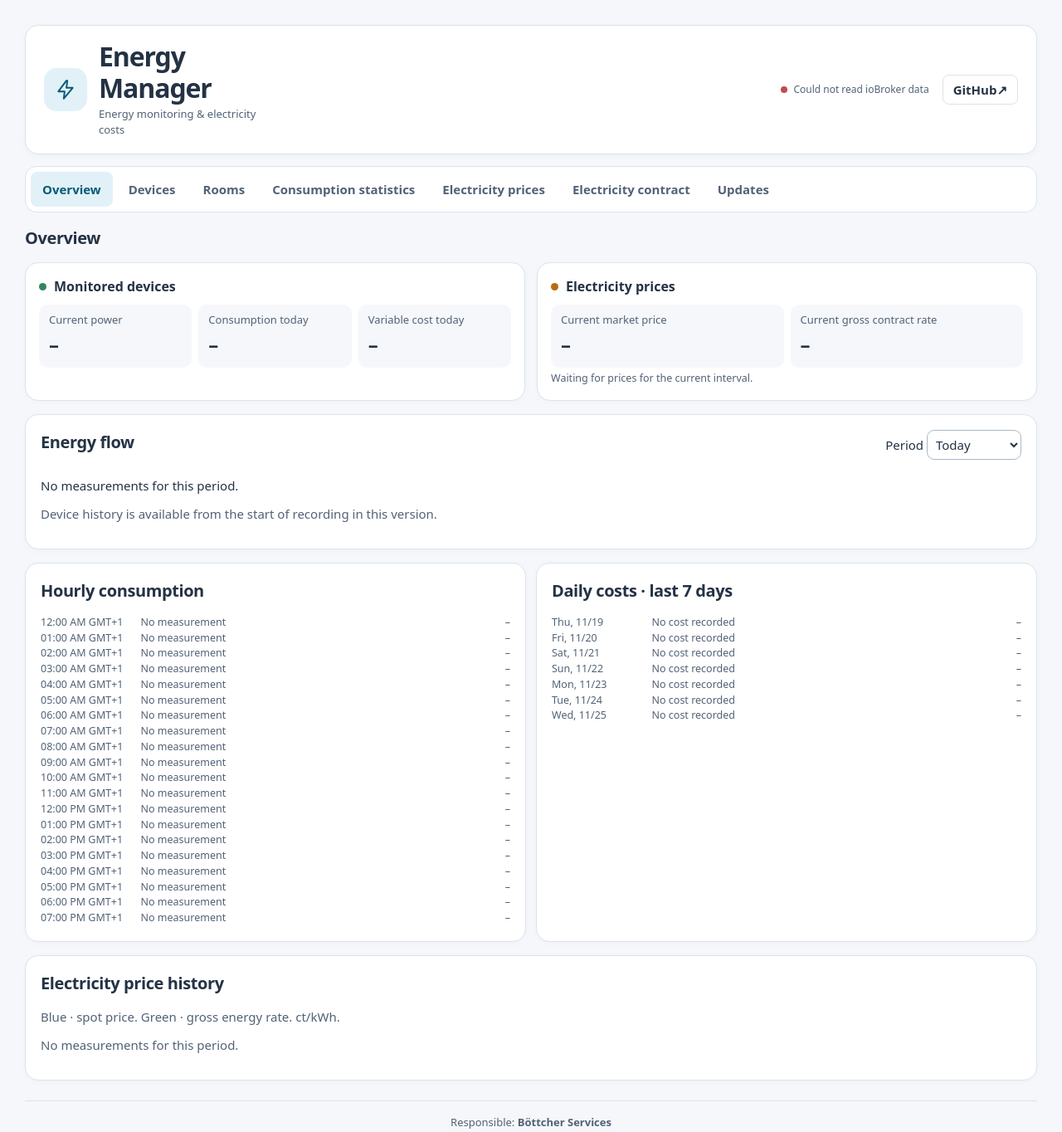
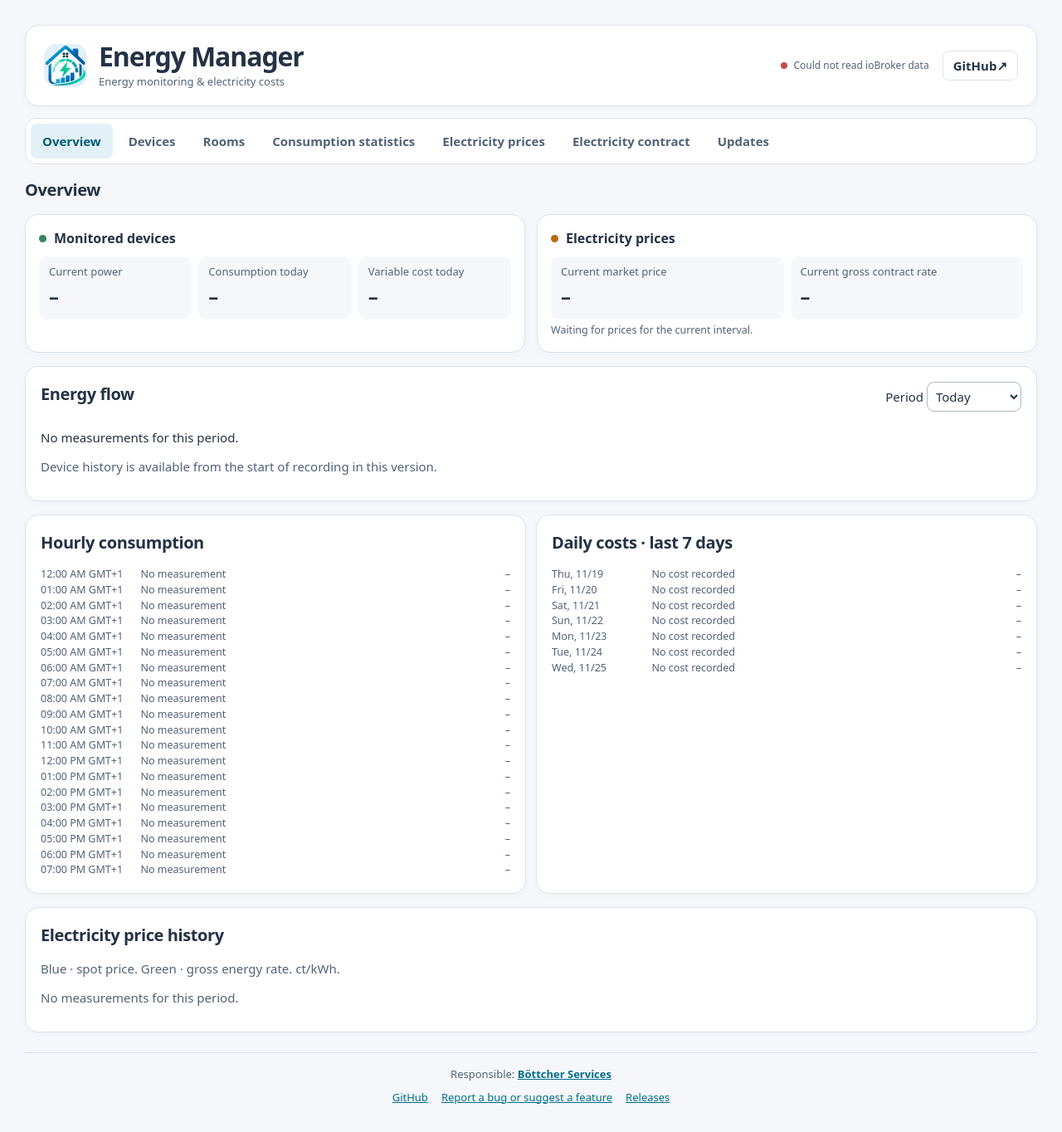
Before and after one commit to hotwin/ioBroker.energy-manager, a website: page admin/tab.html in a window 1280 px wide. Shown: the top 1364 px of the page at 83% size. Drawn offline with nearby package versions, Linux system fonts and the light colour scheme; no server answers.

Commit message:
Add energy house header logo and link Böttcher Services website

```diff
--- a/admin/tab.html
+++ b/admin/tab.html
@@ -195,6 +195,7 @@
             .brand-icon { flex-basis: 44px; height: 44px; }
             .app-header .header-actions { width: 100%; justify-content: space-between; }
         }
+        .brand-icon img { width: 92%; height: 92%; object-fit: contain; }
     </style>
     <script defer src="dashboard.js?v=0.3.0-beta.14"></script>
 </head>
@@ -202,7 +203,7 @@
 <main>
     <header class="app-header">
         <div class="brand">
-            <span class="brand-icon" aria-hidden="true"><svg viewBox="0 0 24 24" width="26" height="26" fill="none" stroke="currentColor" stroke-width="1.8" stroke-linecap="round" stroke-linejoin="round"><path d="M13 2 4 14h7l-1 8 10-12h-7l1-8Z"/></svg></span>
+            <span class="brand-icon" aria-hidden="true"><img src="header-logo.webp" alt="" width="48" height="48"></span>
             <div class="brand-copy">
                 <h1>Energy Manager</h1>
                 <p class="brand-subtitle" data-text="headerSubtitle">Energy monitoring &amp; electricity costs</p>
@@ -346,7 +347,7 @@
         </div>
     </section>
     <footer class="project-footer">
-        <p><span data-text="projectResponsible"></span> <strong>Böttcher Services</strong></p>
+        <p><span data-text="projectResponsible"></span> <strong><a href="https://hotgame.duckdns.org/" target="_blank" rel="noopener noreferrer">Böttcher Services</a></strong></p>
         <div class="project-links">
             <a href="https://github.com/hotwin/ioBroker.hotwin-energy-manager" target="_blank" rel="noopener noreferrer">GitHub</a>
             <a href="https://github.com/hotwin/ioBroker.hotwin-energy-manager/issues" target="_blank" rel="noopener noreferrer" data-text="projectIssues"></a>
```
Also changed, not shown: README.de.md (+1 -1 lines), www/index.html (+3 -2 lines), README.md, admin/header-logo.webp (added), www/header-logo.webp (added).
